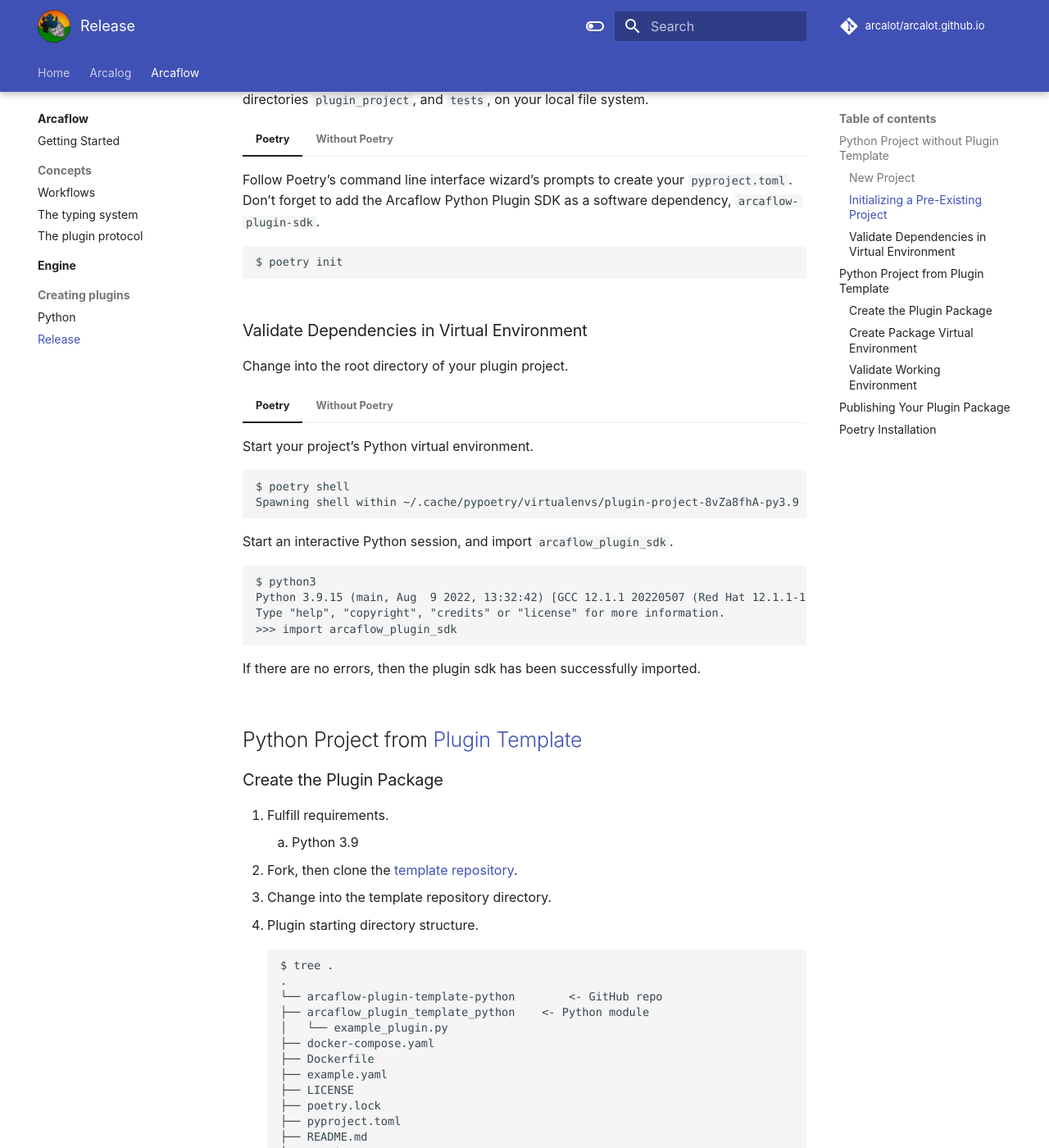
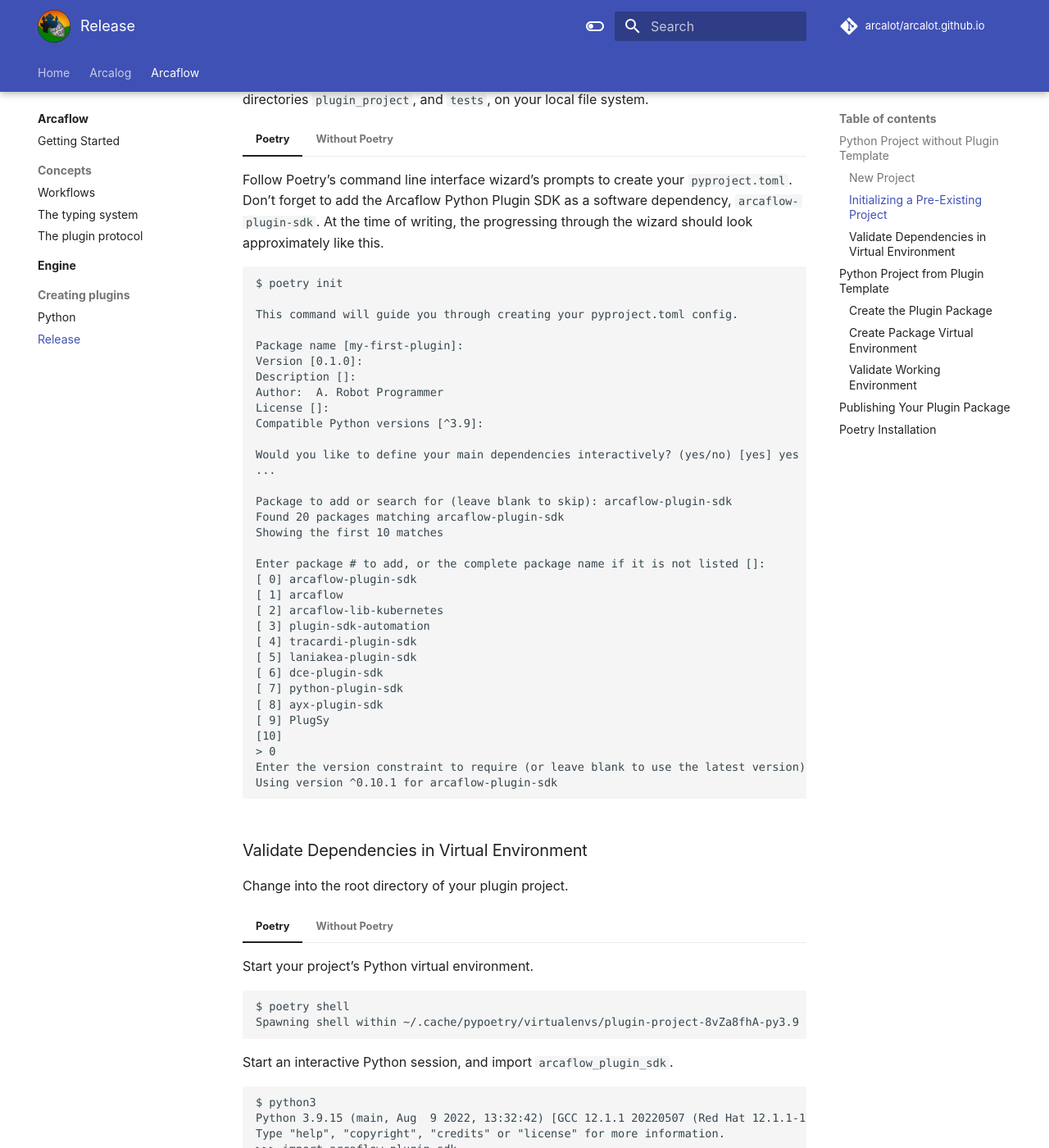
Before and after one commit to arcalot/arcalot.github.io, an MkDocs documentation site: the page built from docs/arcaflow/creating-plugins/release.md, in a window 1280 px wide and 1400 px high, scrolled down 1634 px. Shown: the whole window at 82% size. Built offline with MkDocs 1.6.1 and Material for MkDocs 9.7.7, drawn with Linux system fonts in a browser that asks for light colours; comment, search, counter and statistics services are not loaded.

````diff
--- a/docs/arcaflow/creating-plugins/release.md
+++ b/docs/arcaflow/creating-plugins/release.md
@@ -122,11 +122,45 @@
 
 === "Poetry"
 
-    Follow Poetry's command line interface wizard's prompts to create your `pyproject.toml`. Don't forget to add the Arcaflow Python Plugin SDK as a software dependency, `arcaflow-plugin-sdk`.
+    Follow Poetry's command line interface wizard's prompts to create your `pyproject.toml`. Don't forget to add the Arcaflow Python Plugin SDK as a software dependency, `arcaflow-plugin-sdk`. At the time of writing, the progressing through the wizard should look approximately like this.
 
     ```
     $ poetry init
+
+    This command will guide you through creating your pyproject.toml config.
+
+    Package name [my-first-plugin]:
+    Version [0.1.0]:
+    Description []:
+    Author:  A. Robot Programmer
+    License []:
+    Compatible Python versions [^3.9]:
+
+    Would you like to define your main dependencies interactively? (yes/no) [yes] yes
+    ...
+
+    Package to add or search for (leave blank to skip): arcaflow-plugin-sdk
+    Found 20 packages matching arcaflow-plugin-sdk
+    Showing the first 10 matches
+
+    Enter package # to add, or the complete package name if it is not listed []:
+    [ 0] arcaflow-plugin-sdk
+    [ 1] arcaflow
+    [ 2] arcaflow-lib-kubernetes
+    [ 3] plugin-sdk-automation
+    [ 4] tracardi-plugin-sdk
+    [ 5] laniakea-plugin-sdk
+    [ 6] dce-plugin-sdk
+    [ 7] python-plugin-sdk
+    [ 8] ayx-plugin-sdk
+    [ 9] PlugSy
+    [10]
+    > 0
+    Enter the version constraint to require (or leave blank to use the latest version):
+    Using version ^0.10.1 for arcaflow-plugin-sdk
+
     ```
+
 
 === "Without Poetry"
 
@@ -136,7 +170,7 @@
     touch pyproject.toml
     ```
 
-    Manually fill out your [pyproject.toml](release#create-package-virtual-environment) according to the steps in `Without Poetry`.
+    Manually fill out your `pyproject.toml`. Use [PyPa's guide to configuring pyproject.toml for setuptools](https://setuptools.pypa.io/en/latest/userguide/pyproject_config.html).
 
 ### Validate Dependencies in Virtual Environment
 
````
